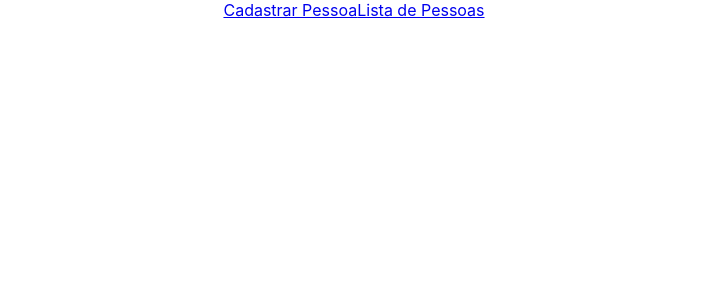
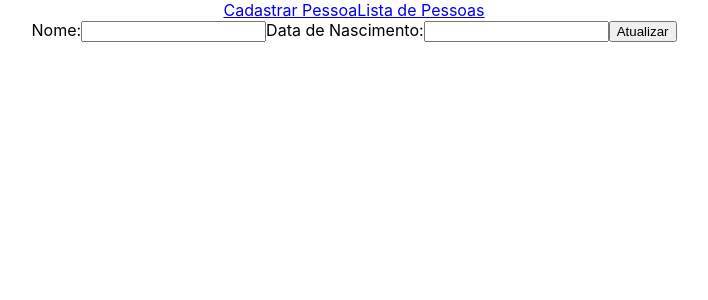
Before and after one commit to phdfreitas/api-gerenciamento-de-pessoas, a React (Create React App) app in the folder frontend/: page /atualizarDados/1 in a window 1280 px wide. Shown: the top 300 px of the page, without its empty margins (286-994 px from the left). Built offline with nearby package versions, Linux system fonts and the light colour scheme; no server answers.

Commit message:
Atualizar dados - React

```diff
--- a/frontend/src/App.js
+++ b/frontend/src/App.js
@@ -6,6 +6,7 @@ import {BrowserRouter, Routes, Route} from 'react-router-dom'
 import Navbar from './components/Navbar';
 import CadastraPessoa from './pages/CadastraPessoa';
 import ConsultarPessoa from './pages/ConsultarPessoa';
+import AtualizarDados from './pages/AtualizarDados';
 
 function App() {
   return (
@@ -17,7 +18,8 @@ function App() {
         <Routes>
           <Route path='/listaPessoas' element={<ListaPessoas/>} />
           <Route path='/cadastrarPessoa' element={<CadastraPessoa/>} />
-          <Route path='consultar/:id' element={<ConsultarPessoa/>} />
+          <Route path='/consultar/:id' element={<ConsultarPessoa/>} />
+          <Route path='/atualizarDados/:id' element={<AtualizarDados/>} />
         </Routes>
       </BrowserRouter>
 
--- /dev/null
+++ b/frontend/src/pages/AtualizarDados.js
@@ -0,0 +1,81 @@
+import { useState } from "react"
+
+import { useParams } from "react-router-dom"
+import { useEffect } from "react"
+
+import { redirect } from "react-router-dom"
+
+const AtualizarDados = () => {
+
+    const {id} = useParams()
+    const url = `http://localhost:8080/pessoas/consultar/${id}`
+
+    const [nome, setNome] = useState("")
+    const [dataDeNascimento, setDataDeNascimento] = useState("")
+
+    useEffect(() => {
+        async function fetchData(){
+
+            const response = await fetch(url)
+
+            const jsonResponse = await response.json()
+
+            setNome(jsonResponse.nome)
+            setDataDeNascimento(jsonResponse.dataDeNascimento)
+        }
+
+        fetchData()
+    }, [url])
+
+    const handleSubmit = async (e) => {
+
+        e.preventDefault()
+
+        const pessoa = {
+            nome,
+            dataDeNascimento
+        }
+
+        await fetch(`http://localhost:8080/pessoas/atualizarDados/${id}`, {
+            method: "PUT",
+            headers: {
+                "Content-Type": "application/json"
+              },
+            body: JSON.stringify(pessoa)
+        })
+
+        window.location.href = "http://localhost:3000/listaPessoas"
+    }
+
+  return (
+    <div>
+        <form onSubmit={handleSubmit}>
+            <label>
+                    Nome:
+                    <input
+                        type="text"
+                        name="nome"
+                        id="nome"
+                        value={nome}
+                        onChange={(e) => setNome(e.target.value)}
+                    />
+                </label>
+
+                <label>
+                    Data de Nascimento:
+                    <input
+                        type="text"
+                        name="nascimento"
+                        id="nascimento"
+                        value={dataDeNascimento}
+                        onChange={(e) => setDataDeNascimento(e.target.value)}
+                    />
+                </label>
+
+                <input type="submit" value="Atualizar" onClick={() => {return redirect("/listaPessoas")}}/>
+            </form>
+    </div>
+  )
+}
+
+export default AtualizarDados
--- a/frontend/src/pages/ConsultarPessoa.js
+++ b/frontend/src/pages/ConsultarPessoa.js
@@ -1,6 +1,7 @@
 import { useParams } from "react-router-dom"
 import { useFetch } from "../hooks/useFecth"
 
+import { Link } from "react-router-dom"
 
 const AtualizarPessoa = () => {
 
@@ -14,7 +15,7 @@ const AtualizarPessoa = () => {
     <div>
         <p>{pessoa.nome}</p>
         <p>{pessoa.dataDeNascimento}</p>
-        <p></p>
+        <p><Link to={`/atualizarDados/${pessoa.id}`}>Atualizar dados</Link></p>
     </div>
   )
 }
```
